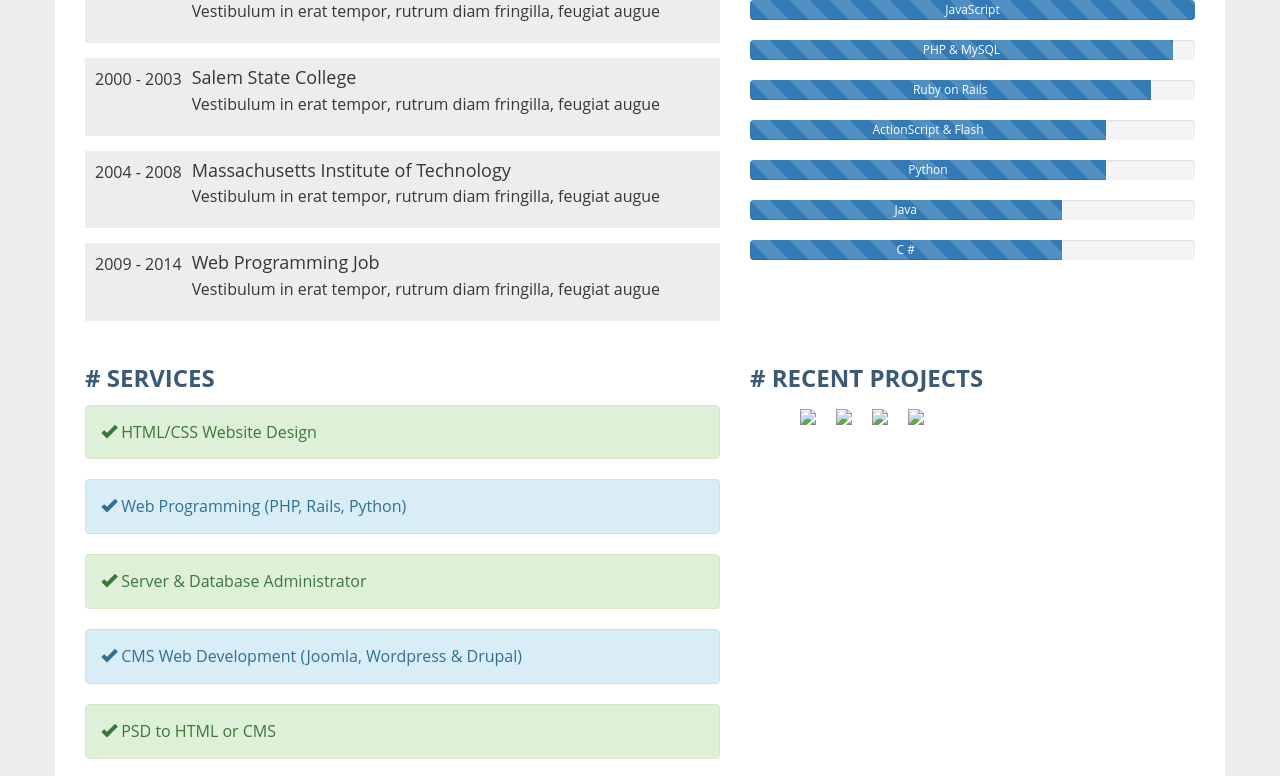
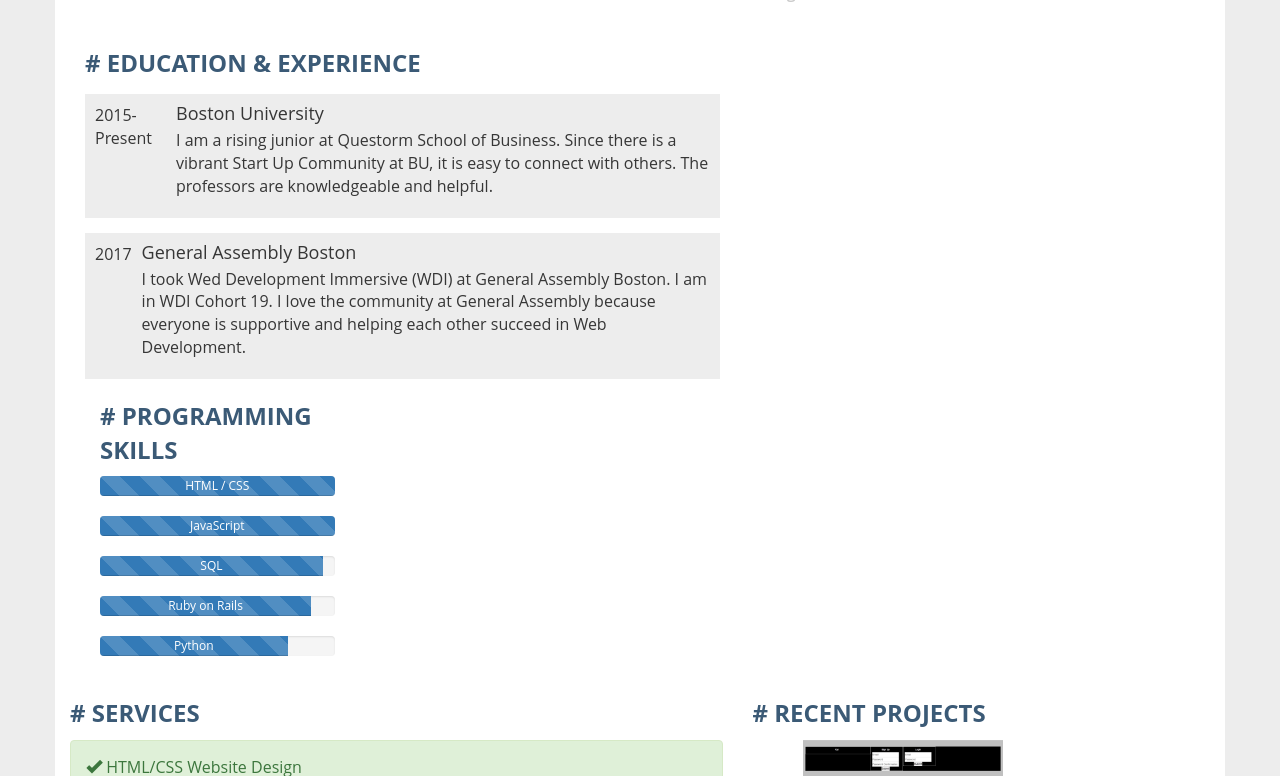
Before and after one commit to kailinc/ga-online-portfolio, a website: page index.html in a window 1280 px wide. Shown: the part 552-1328 px from the top of the page. Drawn offline with nearby package versions, Linux system fonts and the light colour scheme.

Commit message:
Added HTML Content

```diff
--- a/index.html
+++ b/index.html
@@ -4,7 +4,7 @@
     <meta charset="utf-8">
     <meta http-equiv="X-UA-Compatible" content="IE=edge">
     <meta name="viewport" content="width=device-width, initial-scale=1">
-    <title>John Doe's Portfolio Resume</title>
+    <title>Kailin Chen's Portfolio Resume</title>
     <!-- Custom styles for this template -->
     <link href="css/style.css" rel="stylesheet">
   </head>
@@ -13,23 +13,22 @@
 
     <section>
       <div class="container container-main">
-        <img src="img/person.png" class="profile-img">
+        <img src="images/headshot.jpg" class="profile-img">
         <header>
-          <h1>HELLO, <br> my name is <strong>John Doe</strong> and I am a web developer</h1>
+          <h1>HELLO, <br> my name is <strong>Kailin Chen</strong></h1>
         </header>
-        <img src="img/line.png" class="line">
+        <img src="images/line.png" class="line">
         <div class="row">
           <div class="col-md-7">
             <h2># About Me</h2>
-            <p>Lorem ipsum dolor sit amet, consectetur adipiscing elit. Ut aliquet mi ornare massa gravida, auctor accumsan ipsum rhoncus. Vestibulum in erat tempor, rutrum diam fringilla, feugiat augue. Morbi dapibus bibendum erat, nec euismod lacus ultrices eu. Aliquam a bibendum ante, id convallis massa. Aliquam iaculis</p>
+            <p>I am a web developer based out of Boston. I have always been interested in technology but did not have technical skills. After learning how to code at General Assembly, I grew to love technology. Coding is about accepting that you don't know everything, learning from your mistakes, and challenging yourself. Since I am still in college, I plan to pursue in a Dual Degree in Finance and Computer Science. From there, I want to create something special using my knowledge in Business and Finance</p>
           </div>
           <div class="col-md-5">
             <h2># Contact Info</h2>
             <ul class="contact-list">
-              <li><img src="img/phone.png"> (978) 555-5555</li>
-              <li><img src="img/email.png"> johndoe@gmail.com</li>
-              <li><img src="img/facebook.png"> Facebook<span>facebook.com/johndoe</span></li>
-              <li><img src="img/twitter.png"> Twitter <span>twitter.com/johndoe</span></li>
+              <li><img src="images/email.png"> Email <span>kailinc@bu.com</span></li>
+              <li><img src="images/icon/social/003-linkedin.png"> LinkedIn <span>linkedin.com/kailinc15</span></li>
+              <li><img src="images/icon/social/002-github.png"> GitHub <span>github.com/kailinc</span></li>
             </ul>
           </div>
         </div>
@@ -39,44 +38,24 @@
             <h2># Education & Experience</h2>
             <div class="media">
               <div class="media-left">
-                1996 - 1999
+                2015-Present
               </div>
               <div class="media-body">
-                <h4 class="media-heading">Whittier Technical High School</h4>
-                <p>Vestibulum in erat tempor, rutrum diam fringilla, feugiat augue</p>
+                <h4 class="media-heading">Boston University</h4>
+                <p>I am a rising junior at Questorm School of Business. Since there is a vibrant Start Up Community at BU, it is easy to connect with others. The professors are knowledgeable and helpful.</p>
               </div>
             </div>
 
           <div class="media">
               <div class="media-left">
-                2000 - 2003
+                2017
               </div>
               <div class="media-body">
-                <h4 class="media-heading">Salem State College</h4>
-                <p>Vestibulum in erat tempor, rutrum diam fringilla, feugiat augue</p>
+                <h4 class="media-heading">General Assembly Boston</h4>
+                <p>I took Wed Development Immersive (WDI) at General Assembly Boston. I am in WDI Cohort 19. I love the community at General Assembly because everyone is supportive and helping each other succeed in Web Development.</p>
               </div>
             </div>
 
-            <div class="media">
-              <div class="media-left">
-                2004 - 2008
-              </div>
-              <div class="media-body">
-                <h4 class="media-heading">Massachusetts Institute of Technology</h4>
-                <p>Vestibulum in erat tempor, rutrum diam fringilla, feugiat augue</p>
-              </div>
-            </div>
-
-            <div class="media">
-              <div class="media-left">
-                2009 - 2014
-              </div>
-              <div class="media-body">
-                <h4 class="media-heading">Web Programming Job</h4>
-                <p>Vestibulum in erat tempor, rutrum diam fringilla, feugiat augue</p>
-              </div>
-            </div>
-          </div>
           <div class="col-md-5">
             <h2># Programming Skills</h2>
             <div class="progress">
@@ -92,7 +71,7 @@
 
             <div class="progress">
               <div class="progress-bar progress-bar-striped" role="progressbar" aria-valuenow="2" aria-valuemin="0" aria-valuemax="100" style="min-width: 2em; width: 95%;">
-                PHP & MySQL
+                SQL
               </div>
             </div>
 
@@ -104,25 +83,7 @@
 
             <div class="progress">
               <div class="progress-bar progress-bar-striped" role="progressbar" aria-valuenow="2" aria-valuemin="0" aria-valuemax="100" style="min-width: 2em; width: 80%;">
-                ActionScript & Flash
-              </div>
-            </div>
-
-            <div class="progress">
-              <div class="progress-bar progress-bar-striped" role="progressbar" aria-valuenow="2" aria-valuemin="0" aria-valuemax="100" style="min-width: 2em; width: 80%;">
                 Python
-              </div>
-            </div>
-
-            <div class="progress">
-              <div class="progress-bar progress-bar-striped" role="progressbar" aria-valuenow="2" aria-valuemin="0" aria-valuemax="100" style="min-width: 2em; width: 70%;">
-                Java
-              </div>
-            </div>
-
-            <div class="progress">
-              <div class="progress-bar progress-bar-striped" role="progressbar" aria-valuenow="2" aria-valuemin="0" aria-valuemax="100" style="min-width: 2em; width: 70%;">
-                C #
               </div>
             </div>
           </div>
@@ -132,19 +93,14 @@
           <div class="col-md-7">
             <h2># Services</h2>
               <div class="alert alert-success" role="alert"><i class="glyphicon glyphicon-ok"></i> HTML/CSS Website Design</div>
-              <div class="alert alert-info" role="alert"><i class="glyphicon glyphicon-ok"></i> Web Programming (PHP, Rails, Python)</div>
-              <div class="alert alert-success" role="alert"><i class="glyphicon glyphicon-ok"></i> Server & Database Administrator</div>
-              <div class="alert alert-info" role="alert"><i class="glyphicon glyphicon-ok"></i> CMS Web Development (Joomla, Wordpress & Drupal)</div>
-              <div class="alert alert-success" role="alert"><i class="glyphicon glyphicon-ok"></i> PSD to HTML or CMS</div>
+              <div class="alert alert-info" role="alert"><i class="glyphicon glyphicon-ok"></i> Responsive/User Friendly Design</div>
+              <div class="alert alert-success" role="alert"><i class="glyphicon glyphicon-ok"></i> Web Programming (Rails)</div>
               <div class="alert alert-info" role="alert"><i class="glyphicon glyphicon-ok"></i> Tech Writing & Video Presentation</div>
           </div>
           <div class="col-md-5">
             <h2># Recent Projects</h2>
             <ul class="work-list">
-              <li><a href="#"><img src="img/work1.png"></a></li>
-              <li><a href="#"><img src="img/work2.png"></a></li>
-              <li><a href="#"><img src="img/work3.png"></a></li>
-              <li><a href="#"><img src="img/work4.png"></a></li>
+              <li><a href="https://kailinc.github.io/GA-wdi-project-1/"><img src="images/project.png" style="width:200px"></a></li>
             </ul>
           </div>
         </div>
@@ -153,7 +109,7 @@
 
     <footer>
       <div class="container">
-        <p>Copyright &copy; 2015, All Rights Reserved</p>
+        <p>Copyright &copy; 2017, All Rights Reserved</p>
       </div>
     </footer>
 
```
Also changed, not shown: images/email.png (added), images/facebook.png (added), images/gplus.png (added), images/line.png (added), images/person.png (added), images/phone.png (added), images/project.png (added), images/twitter.png (added), images/work1.png (added), images/work2.png (added), images/work3.png (added), images/work4.png (added), images/youtube.png (added).
